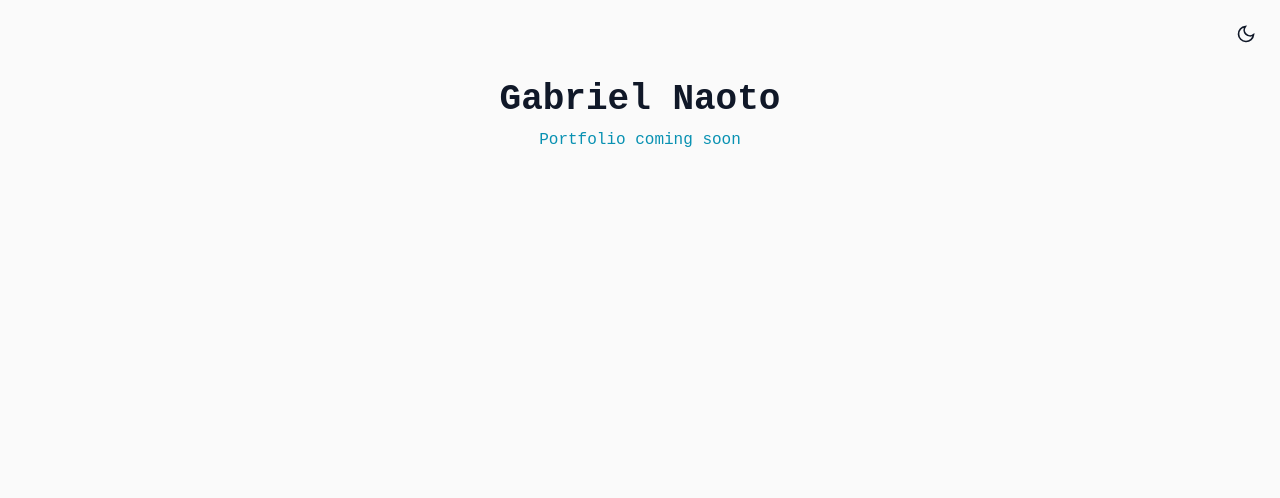
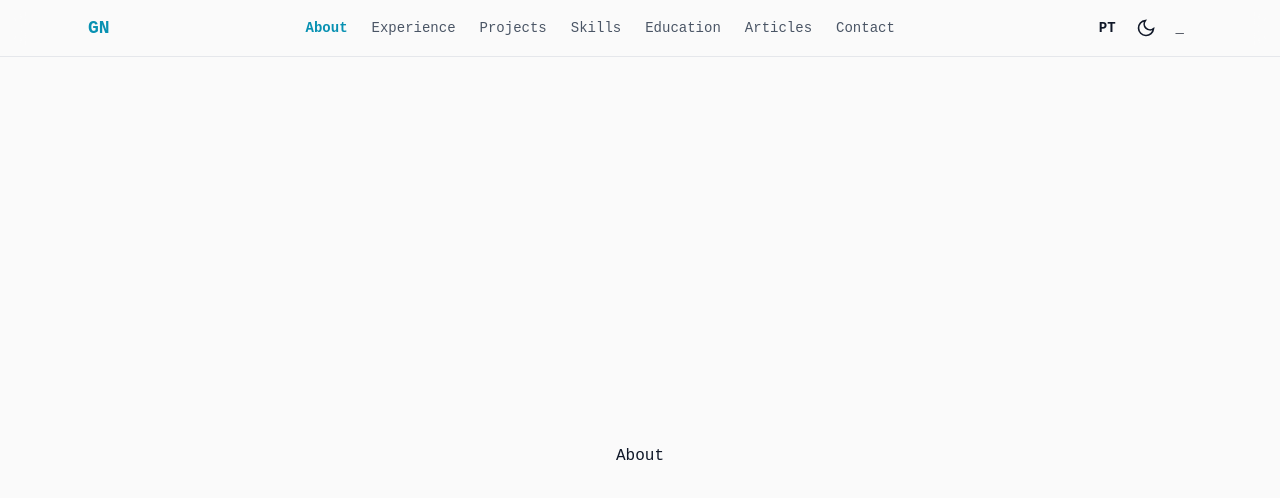
Before and after one commit to gabrielnaoto/gabrielnaoto.github.io, a React (Vite) app: page / in a window 1280 px wide. Shown: the top 498 px of the page. Built offline with nearby package versions, Linux system fonts and the light colour scheme.

Commit message:
feat: add navbar with scroll spy, mobile menu, and minimize button
Co-Authored-By: Claude Opus 4.6 <noreply@anthropic.com>

```diff
--- a/src/App.tsx
+++ b/src/App.tsx
@@ -1,15 +1,35 @@
-import { ThemeToggle } from "./components/ThemeToggle";
+import { useState } from "react";
+import { Navbar } from "./components/Navbar";
 
 function App() {
+  const [minimized, setMinimized] = useState(false);
+
+  if (minimized) {
+    return (
+      <div className="min-h-screen bg-bg-dark flex items-center justify-center">
+        <button
+          onClick={() => setMinimized(false)}
+          className="text-white font-mono"
+        >
+          3D scene placeholder — click to maximize
+        </button>
+      </div>
+    );
+  }
+
   return (
     <div className="min-h-screen bg-bg-light text-gray-900 dark:bg-bg-dark dark:text-gray-100 transition-colors">
-      <div className="fixed top-4 right-4 z-50">
-        <ThemeToggle />
-      </div>
-      <h1 className="text-4xl font-bold text-center pt-20 font-mono">
-        Gabriel Naoto
-      </h1>
-      <p className="text-center text-accent mt-2">Portfolio coming soon</p>
+      <Navbar onMinimize={() => setMinimized(true)} />
+      <main className="pt-14">
+        {/* Sections will be added in subsequent tasks */}
+        <div id="about" className="h-screen flex items-center justify-center">About</div>
+        <div id="experience" className="h-screen flex items-center justify-center">Experience</div>
+        <div id="projects" className="h-screen flex items-center justify-center">Projects</div>
+        <div id="skills" className="h-screen flex items-center justify-center">Skills</div>
+        <div id="education" className="h-screen flex items-center justify-center">Education</div>
+        <div id="articles" className="h-screen flex items-center justify-center">Articles</div>
+        <div id="contact" className="h-screen flex items-center justify-center">Contact</div>
+      </main>
     </div>
   );
 }
--- /dev/null
+++ b/src/components/MinimizeButton.tsx
@@ -0,0 +1,16 @@
+interface MinimizeButtonProps {
+  onClick: () => void;
+}
+
+export function MinimizeButton({ onClick }: MinimizeButtonProps) {
+  return (
+    <button
+      onClick={onClick}
+      className="p-2 rounded-md hover:bg-gray-200 dark:hover:bg-gray-800 transition-colors font-mono text-sm font-bold"
+      aria-label="Minimize to retro computer view"
+      title="Minimize"
+    >
+      _
+    </button>
+  );
+}
--- /dev/null
+++ b/src/components/MobileMenu.tsx
@@ -0,0 +1,39 @@
+import { useTranslation } from "react-i18next";
+
+interface MobileMenuProps {
+  isOpen: boolean;
+  onClose: () => void;
+  sectionIds: string[];
+  activeId: string;
+}
+
+export function MobileMenu({ isOpen, onClose, sectionIds, activeId }: MobileMenuProps) {
+  const { t } = useTranslation();
+
+  if (!isOpen) return null;
+
+  return (
+    <div className="fixed inset-0 z-40 md:hidden">
+      <div className="fixed inset-0 bg-black/50" onClick={onClose} />
+      <nav className="fixed top-0 right-0 h-full w-64 bg-bg-light dark:bg-bg-dark shadow-lg p-6 pt-20">
+        <ul className="flex flex-col gap-4">
+          {sectionIds.map((id) => (
+            <li key={id}>
+              <a
+                href={`#${id}`}
+                onClick={onClose}
+                className={`font-mono text-sm transition-colors ${
+                  activeId === id
+                    ? "text-accent font-bold"
+                    : "text-gray-600 dark:text-gray-400 hover:text-accent"
+                }`}
+              >
+                {t(`nav.${id}`)}
+              </a>
+            </li>
+          ))}
+        </ul>
+      </nav>
+    </div>
+  );
+}
--- /dev/null
+++ b/src/components/Navbar.tsx
@@ -0,0 +1,81 @@
+import { useState } from "react";
+import { useTranslation } from "react-i18next";
+import { ThemeToggle } from "./ThemeToggle";
+import { LanguageToggle } from "./LanguageToggle";
+import { MinimizeButton } from "./MinimizeButton";
+import { MobileMenu } from "./MobileMenu";
+import { useScrollSpy } from "../hooks/useScrollSpy";
+
+const SECTION_IDS = [
+  "about",
+  "experience",
+  "projects",
+  "skills",
+  "education",
+  "articles",
+  "contact",
+];
+
+interface NavbarProps {
+  onMinimize: () => void;
+}
+
+export function Navbar({ onMinimize }: NavbarProps) {
+  const { t } = useTranslation();
+  const activeId = useScrollSpy(SECTION_IDS);
+  const [mobileOpen, setMobileOpen] = useState(false);
+
+  return (
+    <>
+      <header className="fixed top-0 left-0 right-0 z-50 bg-bg-light/80 dark:bg-bg-dark/80 backdrop-blur-md border-b border-gray-200 dark:border-gray-800">
+        <div className="max-w-6xl mx-auto px-6 h-14 flex items-center justify-between">
+          {/* Logo */}
+          <a href="#" className="font-mono font-bold text-lg text-accent">
+            GN
+          </a>
+
+          {/* Desktop nav links */}
+          <nav className="hidden md:flex items-center gap-6">
+            {SECTION_IDS.map((id) => (
+              <a
+                key={id}
+                href={`#${id}`}
+                className={`font-mono text-sm transition-colors ${
+                  activeId === id
+                    ? "text-accent font-bold"
+                    : "text-gray-600 dark:text-gray-400 hover:text-accent"
+                }`}
+              >
+                {t(`nav.${id}`)}
+              </a>
+            ))}
+          </nav>
+
+          {/* Right controls */}
+          <div className="flex items-center gap-1">
+            <LanguageToggle />
+            <ThemeToggle />
+            <MinimizeButton onClick={onMinimize} />
+            {/* Mobile hamburger */}
+            <button
+              onClick={() => setMobileOpen(true)}
+              className="p-2 md:hidden rounded-md hover:bg-gray-200 dark:hover:bg-gray-800 transition-colors"
+              aria-label="Open menu"
+            >
+              <svg xmlns="http://www.w3.org/2000/svg" className="w-5 h-5" viewBox="0 0 24 24" fill="none" stroke="currentColor" strokeWidth="2">
+                <path d="M3 12h18M3 6h18M3 18h18" />
+              </svg>
+            </button>
+          </div>
+        </div>
+      </header>
+
+      <MobileMenu
+        isOpen={mobileOpen}
+        onClose={() => setMobileOpen(false)}
+        sectionIds={SECTION_IDS}
+        activeId={activeId}
+      />
+    </>
+  );
+}
--- /dev/null
+++ b/src/hooks/useScrollSpy.ts
@@ -0,0 +1,30 @@
+import { useEffect, useState } from "react";
+
+export function useScrollSpy(sectionIds: string[]) {
+  const [activeId, setActiveId] = useState<string>("");
+
+  useEffect(() => {
+    const observers: IntersectionObserver[] = [];
+
+    sectionIds.forEach((id) => {
+      const el = document.getElementById(id);
+      if (!el) return;
+
+      const observer = new IntersectionObserver(
+        ([entry]) => {
+          if (entry.isIntersecting) {
+            setActiveId(id);
+          }
+        },
+        { rootMargin: "-50% 0px -50% 0px" }
+      );
+
+      observer.observe(el);
+      observers.push(observer);
+    });
+
+    return () => observers.forEach((o) => o.disconnect());
+  }, [sectionIds]);
+
+  return activeId;
+}
```
